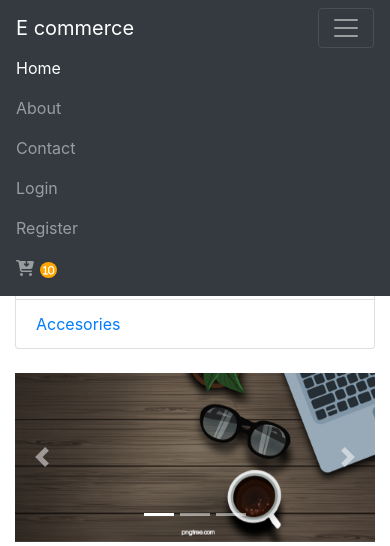
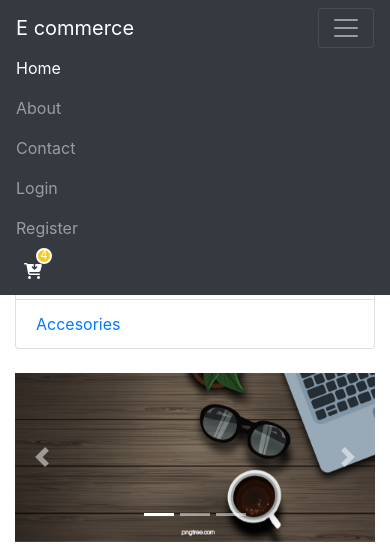
Before and after one commit to Bakhtiyar-Garashov/E-commerce, a Django app: page / in a window 390 px wide, after a click that opens the changed part. Shown: the top 546 px of the page. Run offline with Django 3.2, Linux system fonts and the light colour scheme; data comes from the database, SQL or seed files in the repository; some libraries are stand-ins or nearby versions.

Commit message:
responsiveness issue of badge solved

```diff
--- a/E_shop/static/css/base.css
+++ b/E_shop/static/css/base.css
@@ -46,17 +46,105 @@
 
 /* badge css for card icon */
 
-.notify-badge {
-    width: 25px;
-    padding: 3px;
-    height: 25px;
-    margin: 2px;
-    background: orange;
-    line-height: 15px;
+
+/**
+ * Outer Button styles
+ */
+
+.Button {
+    background: transparent;
+    border: 0;
+    border-radius: 0;
+    color: inherit;
+    display: inline-block;
+    font: inherit;
+    height: auto;
+    line-height: 1;
+    margin: 0;
+    padding: 0;
+    position: relative;
     text-align: center;
-    border-radius: 50%;
-    color: white;
-    font-size: 10px;
+    text-decoration: none;
+    user-select: none;
+    margin-top: 7px;
+}
+
+
+/**
+   * Override default focus styles so we can apply our own.
+   * Never do this unless you will replace them!!
+   */
+
+.Button:focus {
+    outline: none;
+}
+
+.Button::-moz-focus-inner {
+    border: 0;
+}
+
+.Button-inner {
+    align-items: center;
+    color: #fff;
+    display: flex;
+    font-weight: 200;
+    height: 2em;
+    min-width: 2em;
+    padding: 0 0.5em;
+    position: relative;
+    transition: 0.2s ease;
+    width: 100%;
+}
+
+.Button:focus .Button-inner {
+    border-color: #fff;
+    box-shadow: 0 0 0 2px #456BD9;
+}
+
+.Button:hover .Button-inner {
+    filter: brightness(1.1);
+}
+
+.Button:active .Button-inner {
+    filter: brightness(0.9);
+}
+
+
+/**
+   * Demo styles
+   */
+
+.Badge {
+    align-items: center;
+    background: #fcc71b;
+    border: 2px solid #fff;
+    border-radius: 99em;
+    color: #fff;
+    display: flex;
+    font-size: 0.7em;
+    font-weight: 400;
+    height: 1.44em;
+    justify-content: center;
+    line-height: 1;
+    min-width: 1.44em;
+    position: absolute;
+    right: -2px;
+    top: -7px;
+}
+
+
+/**
+   * @see https://github.com/suitcss/utils-display
+   */
+
+.u-hiddenVisually {
+    border: 0 !important;
+    clip: rect(1px, 1px, 1px, 1px) !important;
+    height: 1px !important;
+    overflow: hidden !important;
+    padding: 0 !important;
+    position: absolute !important;
+    width: 1px !important;
 }
 
 .badge {
--- a/E_shop/templates/shop/base.html
+++ b/E_shop/templates/shop/base.html
@@ -3,34 +3,32 @@
 <html lang="en">
 
 <head>
+    <meta charset="utf-8" />
+    <meta name="viewport" content="width=device-width, initial-scale=1, shrink-to-fit=no" />
+    <meta name="description" content="" />
+    <meta name="author" content="" />
 
-    <meta charset="utf-8">
-    <meta name="viewport" content="width=device-width, initial-scale=1, shrink-to-fit=no">
-    <meta name="description" content="">
-    <meta name="author" content="">
+    <title>Shop | {% block title%}{% endblock title %}</title>
 
-    <title>Shop | {% block title%}{% endblock title %} </title>
-
-    <link rel="icon" href="{% static 'vendor/images/icon.svg' %}" type="image/icon type">
+    <link rel="icon" href="{% static 'vendor/images/icon.svg' %}" type="image/icon type" />
 
     <!-- Bootstrap core CSS -->
-    <link href="{% static 'vendor/bootstrap/css/bootstrap.min.css'%}" rel="stylesheet">
+    <link href="{% static 'vendor/bootstrap/css/bootstrap.min.css'%}" rel="stylesheet" />
 
     <!-- Custom styles for this template -->
-    <link href="{% static 'css/shop-homepage.css'%}" rel="stylesheet">
-    <link href="{% static 'css/about.css'%}" rel="stylesheet">
-    <link href="{% static 'css/contact.css'%}" rel="stylesheet">
-    <link href="{% static 'css/login.css'%}" rel="stylesheet">
-    <link href="{% static 'css/base.css'%}" rel="stylesheet">
+    <link href="{% static 'css/shop-homepage.css'%}" rel="stylesheet" />
+    <link href="{% static 'css/about.css'%}" rel="stylesheet" />
+    <link href="{% static 'css/contact.css'%}" rel="stylesheet" />
+    <link href="{% static 'css/login.css'%}" rel="stylesheet" />
+    <link href="{% static 'css/base.css'%}" rel="stylesheet" />
 
     <!--FONTAWESOME CDN-->
     <script src="https://kit.fontawesome.com/ae34423a2e.js" crossorigin="anonymous"></script>
-    <link href="https://stackpath.bootstrapcdn.com/font-awesome/4.8.0/css/font-awesome.min.css" rel="stylesheet">
-    <link href="https://maxcdn.bootstrapcdn.com/font-awesome/4.1.0/css/font-awesome.min.css" rel="stylesheet">
+    <link href="https://stackpath.bootstrapcdn.com/font-awesome/4.8.0/css/font-awesome.min.css" rel="stylesheet" />
+    <link href="https://maxcdn.bootstrapcdn.com/font-awesome/4.1.0/css/font-awesome.min.css" rel="stylesheet" />
 </head>
 
 <body>
-
     <!-- Navigation -->
     <nav class="navbar navbar-expand-lg navbar-dark bg-dark fixed-top">
         <div class="container">
@@ -58,7 +56,14 @@
                         <a class="nav-link" href="#">Register</a>
                     </li>
                     <li class="nav-item">
-                        <a class="nav-link" href="#" id='card'><i class="fas fa-cart-arrow-down"> <span class="notify-badge">10</span></i></a>
+                        <button class="Button">
+                <span class="Button-inner">
+                    <i class="fas fa-cart-arrow-down"></i>
+                </span>
+                <span class="Badge">
+                  4 <span class="u-hiddenVisually">Unread Messages</span>
+                </span>
+              </button>
                     </li>
                 </ul>
             </div>
@@ -70,15 +75,24 @@
     <!-- Footer -->
     <footer class="py-5 bg-dark">
         <div class="container">
-            <p class="m-0 text-center text-white">Copyright &copy; Your Website 2019</p>
+            <p class="m-0 text-center text-white">
+                Copyright &copy; Your Website 2019
+            </p>
         </div>
         <div class="container">
             <section id="lab_social_icon_footer">
                 <div class="text-center center-block">
-                    <a href="https://www.facebook.com/bootsnipp"><i id="social-fb" class="fa fa-facebook-square fa-3x social"></i></a>
-                    <a href="https://twitter.com/bootsnipp"><i id="social-tw" class="fa fa-twitter-square fa-3x social"></i></a>
-                    <a href="https://plus.google.com/+Bootsnipp-page"><i id="social-gp" class="fa fa-google-plus-square fa-3x social"></i></a>
-                    <a href="mailto:#"><i id="social-em" class="fa fa-envelope-square fa-3x social"></i></a>
+                    <a href="https://www.facebook.com/bootsnipp"><i id="social-fb" class="fa fa-facebook-square fa-3x social"></i
+            ></a>
+                    <a href="https://twitter.com/bootsnipp"><i id="social-tw" class="fa fa-twitter-square fa-3x social"></i
+            ></a>
+                    <a href="https://plus.google.com/+Bootsnipp-page"><i
+                id="social-gp"
+                class="fa fa-google-plus-square fa-3x social"
+              ></i
+            ></a>
+                    <a href="mailto:#"><i id="social-em" class="fa fa-envelope-square fa-3x social"></i
+            ></a>
                 </div>
             </section>
         </div>
@@ -89,7 +103,6 @@
     <script src="{% static 'vendor/jquery/jquery.min.js'%}"></script>
     <script src="{% static 'vendor/bootstrap/js/bootstrap.bundle.min.js'%}"></script>
     <script src="{% static 'vendor/js/login.js'%}"></script>
-
 </body>
 
 </html>
```
Lines whose indentation alone changed are shown as unchanged.
